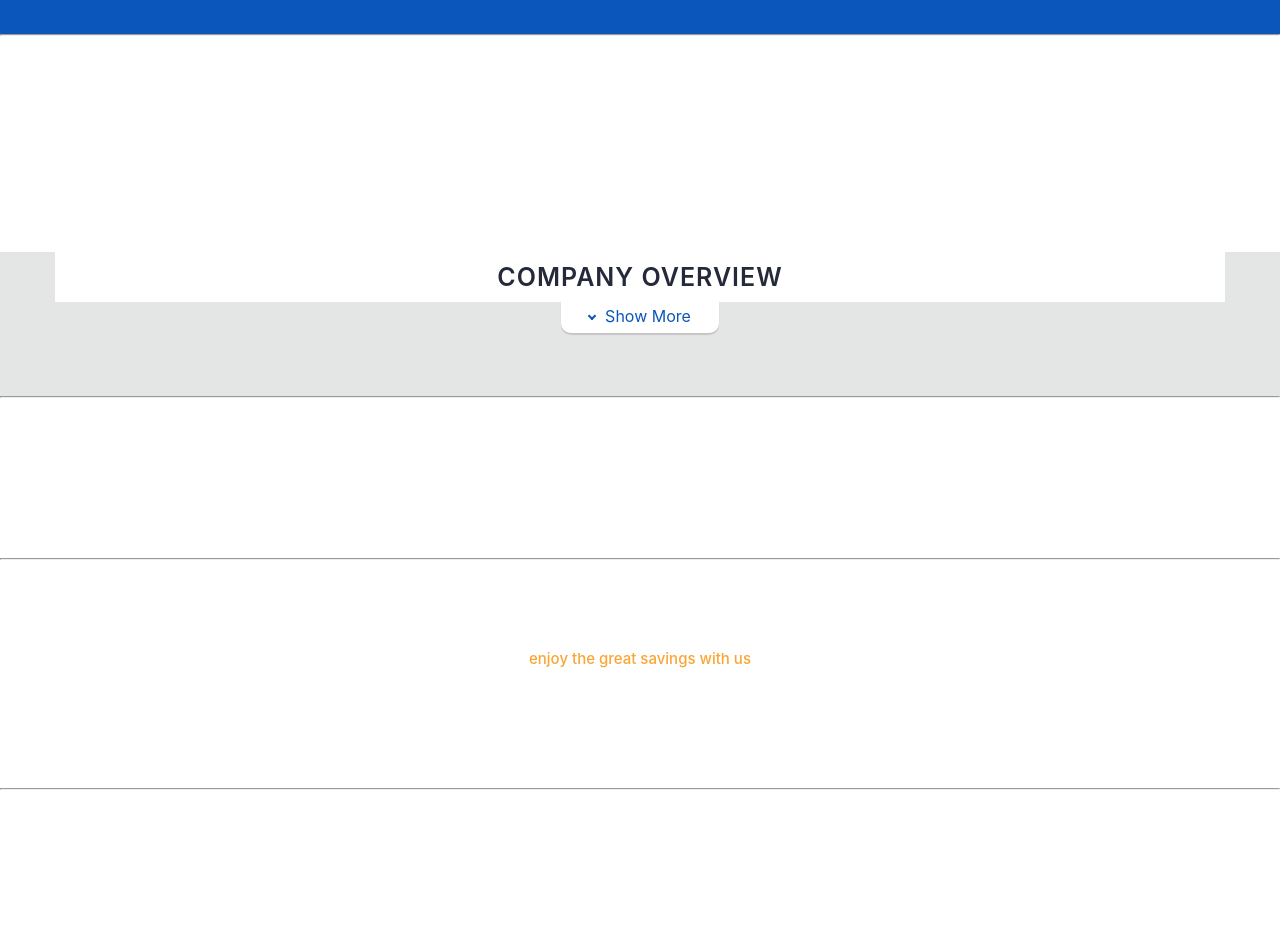
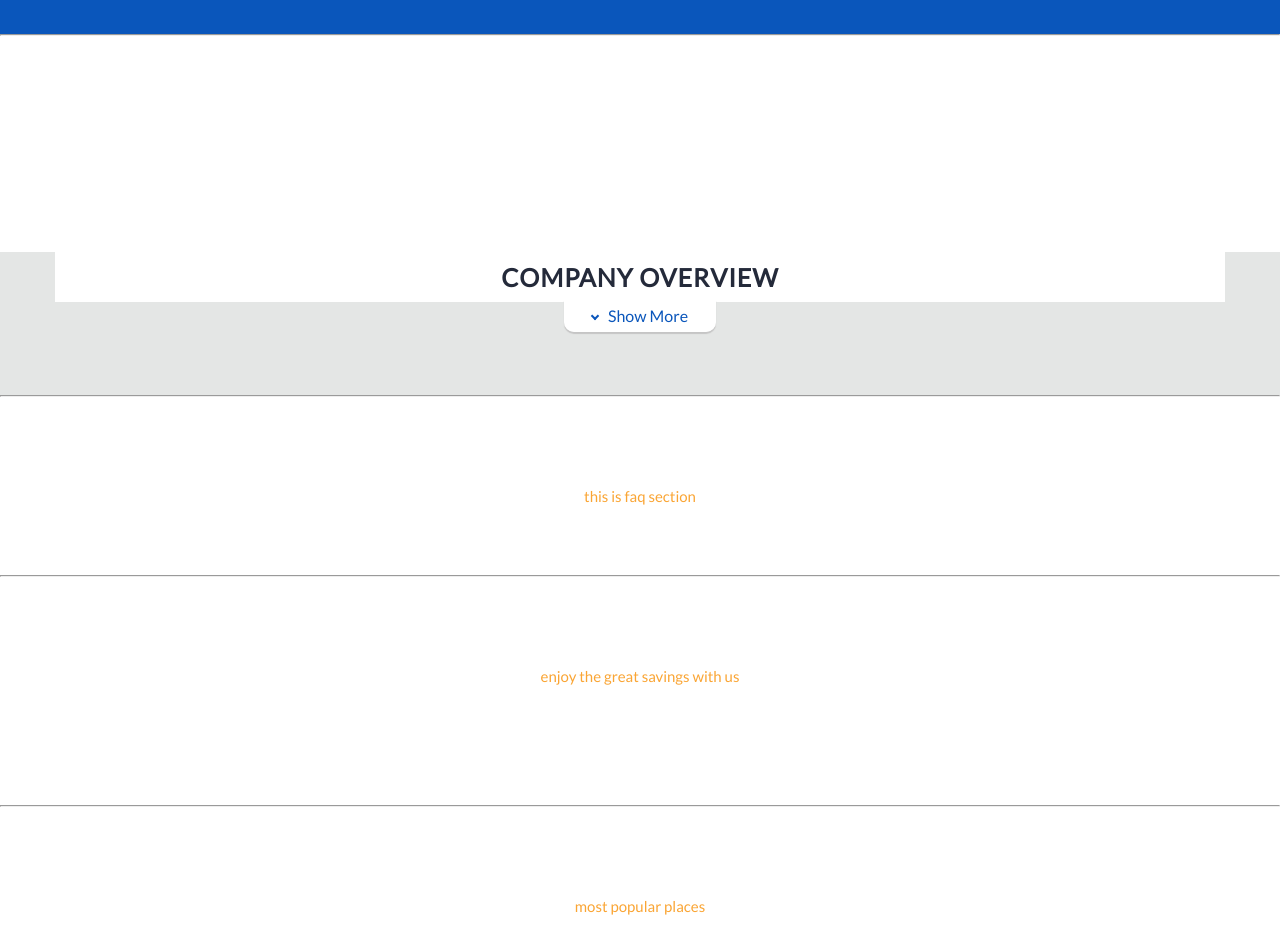
Before and after one commit to naingyeoo2/oway-airline-partner-page, a React app: page /partner/1 in a window 1280 px wide. Shown: the top 952 px of the page. Built offline with nearby package versions, Linux system fonts and the light colour scheme.

Commit message:
popular cities design

```diff
--- a/public/index.html
+++ b/public/index.html
@@ -15,6 +15,7 @@
       user's mobile device or desktop. See https://developers.google.com/web/fundamentals/web-app-manifest/
     -->
     <link rel="manifest" href="%PUBLIC_URL%/manifest.json" />
+    <link href="https://fonts.googleapis.com/css2?family=Lato&display=swap" rel="stylesheet">
     <!--
       Notice the use of %PUBLIC_URL% in the tags above.
       It will be replaced with the URL of the `public` folder during the build.
@@ -24,7 +25,7 @@
       work correctly both with client-side routing and a non-root public URL.
       Learn how to configure a non-root public URL by running `npm run build`.
     -->
-    <title>React App</title>
+    <title>Oway Airline Partner </title>
   </head>
   <body>
     <noscript>You need to enable JavaScript to run this app.</noscript>
--- a/src/components/FAQ.js
+++ b/src/components/FAQ.js
@@ -11,6 +11,11 @@ class FAQ extends Component {
           <div className="faq">
             <center>
               <h2>{this.props.faq && this.props.faq.title}</h2>
+              <div className="header-title">
+                <small>
+                  <span className="faq-quote">this is faq section</span>
+                </small>
+              </div>
             </center>
             <div>
               <ul>
--- a/src/components/Flights.js
+++ b/src/components/Flights.js
@@ -8,7 +8,6 @@ class Flights extends Component {
   }
   render() {
     return (
-      // <div style={this.props.path == this.props.item.link ? { 'display': 'none'} : {}}>
         <Link to={`partner/${this.props.item.link}`} className="airline-card" style={this.props.path == this.props.item.link ? { 'display': 'none'} : {}}>
             <div className="airline-image">
               <img
--- a/src/components/PopularCities.js
+++ b/src/components/PopularCities.js
@@ -35,7 +35,11 @@ class PopularCities extends Component {
             <h2>
               {this.props.popularCities && this.props.popularCities.title}
             </h2>
-
+            <div className="header-title">
+              <small>
+                <span className="faq-quote">most popular places</span>
+              </small>
+            </div>
             <div className="city-toggle">
               {this.props.popularCities && (
                 <span
@@ -68,9 +72,11 @@ class PopularCities extends Component {
               buttonsDisabled={false}
               dotsDisabled={true}
               responsive={{
-                0: { items: 2 },
-                1024: { items: 4 },
+                0: { items: 3 },
+                1024: { items: 6 },
               }}
+              autoPlay={true}
+              autoPlayInterval={3000}
             >
               {this.props.popularCities &&
                 this.props.popularCities.international.cities.map(
@@ -85,9 +91,11 @@ class PopularCities extends Component {
               buttonsDisabled={false}
               dotsDisabled={true}
               responsive={{
-                0: { items: 2 },
-                1024: { items: 4 },
+                0: { items: 3 },
+                1024: { items: 6 },
               }}
+              autoPlay={true}
+              autoPlayInterval={3000}
             >
               {this.props.popularCities &&
                 this.props.popularCities.domestic.cities.map((city, index) => (
--- a/src/components/app.scss
+++ b/src/components/app.scss
@@ -4,7 +4,8 @@
 }
 body{
     //  background-color: #999999;
-    font-family: -apple-system,BlinkMacSystemFont,'Segoe UI','PingFang SC','Hiragino Sans GB','Microsoft YaHei','Helvetica Neue',Helvetica,Arial,sans-serif,'Apple Color Emoji','Segoe UI Emoji','Segoe UI Symbol';
+    font-family: 'Lato', sans-serif;
+    // font-family: -apple-system,BlinkMacSystemFont,'Segoe UI','PingFang SC','Hiragino Sans GB','Microsoft YaHei','Helvetica Neue',Helvetica,Arial,sans-serif,'Apple Color Emoji','Segoe UI Emoji','Segoe UI Symbol';
 }
 .app-container {
     // padding-right: 15px;
--- a/src/components/faq.scss
+++ b/src/components/faq.scss
@@ -4,3 +4,23 @@
 .faq ul{
     list-style: none;
 }
+.faq .header-title{
+    text-transform: uppercase;
+    font-size: 25px;
+    color: #242A3A;
+    font-weight: 600;
+    letter-spacing: 1px;
+    margin-bottom: 30px;
+}
+.faq .header-title small {
+    color: #FAA534;
+    display: block;
+    font-size: 15px;
+    font-weight: 500;
+    text-transform: none;
+    line-height: 18px;
+    letter-spacing: 0;
+}
+.faq .header-title span .faq-quote{
+    color: #faa534;
+}
--- a/src/components/popular-cities.scss
+++ b/src/components/popular-cities.scss
@@ -2,6 +2,26 @@
 *{
     margin: 0;
     padding: 0;
+}
+.popular-cities .header-title{
+    text-transform: uppercase;
+    font-size: 25px;
+    color: #242A3A;
+    font-weight: 600;
+    letter-spacing: 1px;
+    margin-bottom: 30px;
+}
+.popular-cities .header-title small {
+    color: #FAA534;
+    display: block;
+    font-size: 15px;
+    font-weight: 500;
+    text-transform: none;
+    line-height: 18px;
+    letter-spacing: 0;
+}
+.popular-cities .header-title span .faq-quote{
+    color: #faa534;
 }
 .for-city-card{
     display: flex;
@@ -11,16 +31,18 @@
 }
 .city-toggle{
     margin-top: 10px;
-    margin-bottom: 10px;
+    margin-bottom: 20px;
 }
 .city-toggle span{
     cursor: pointer;
+    // width: 100px;
     // border: none;
     background: none;
     font-size: 18px;
     // height: 37px;
     margin-right: 20px;
     height: 40px;
+    border-bottom: 1px solid #fff;
 }
 .city-toggle span.active{
     color: #404040;
@@ -62,7 +84,7 @@
 // }
 .alice-carousel__next-btn {
     text-align: right;
-    right: -10px;
+    right: -15px;
 }
 // .alice-carousel__next-btn::after {
 //     // text-align: right;
--- a/src/constants/constants.js
+++ b/src/constants/constants.js
@@ -208,19 +208,27 @@ export const partners = [
         title: "International",
         cities: [
           {
-            img_url: "bangkok.jpg",
+            img_url: "int-bangkok.jpg",
             name: "Bangkok",
           },
           {
-            img_url: "singapore.jpg",
-            name: "Singapore",
-          },
-          {
-            img_url: "bangkok.jpg",
-            name: "Bangkok",
-          },
-          {
-            img_url: "singapore.jpg",
+            img_url: "int-cambodia.jpg",
+            name: "Cambodia",
+          },
+          {
+            img_url: "int-hochiminh.jpg",
+            name: "Hochiminh",
+          },
+          {
+            img_url: "int-indonesia.jpg",
+            name: "Indonesia",
+          },
+          {
+            img_url: "int-malaysia.jpg",
+            name: "Malaysia",
+          },
+          {
+            img_url: "int-singapore.jpg",
             name: "Singapore",
           },
         ],
@@ -229,20 +237,28 @@ export const partners = [
         title: "Domestic",
         cities: [
           {
-            img_url: "yangon.jpg",
-            name: "Yangon",
-          },
-          {
-            img_url: "mandalay.jpg",
-            name: "Mandalay",
-          },
-          {
-            img_url: "yangon.jpg",
-            name: "Yangon",
-          },
-          {
-            img_url: "mandalay.jpg",
-            name: "Mandalay",
+            img_url: "des-bagan.jpg",
+            name: "Bagan",
+          },
+          {
+            img_url: "des-heho.jpg",
+            name: "Heho",
+          },
+          {
+            img_url: "des-kawthaung.jpg",
+            name: "Kawthaung",
+          },
+          {
+            img_url: "des-mandalay.jpg",
+            name: "Manadalay",
+          },
+          {
+            img_url: "des-naypyitaw.jpg",
+            name: "Nay Pyi Taw",
+          },
+          {
+            img_url: "des-ngapali.jpg",
+            name: "Ngapali",
           },
         ],
       },
@@ -454,19 +470,27 @@ export const partners = [
         title: "International",
         cities: [
           {
-            img_url: "bangkok.jpg",
+            img_url: "int-bangkok.jpg",
             name: "Bangkok",
           },
           {
-            img_url: "singapore.jpg",
-            name: "Singapore",
-          },
-          {
-            img_url: "bangkok.jpg",
-            name: "Bangkok",
-          },
-          {
-            img_url: "singapore.jpg",
+            img_url: "int-cambodia.jpg",
+            name: "Cambodia",
+          },
+          {
+            img_url: "int-hochiminh.jpg",
+            name: "Hochiminh",
+          },
+          {
+            img_url: "int-indonesia.jpg",
+            name: "Indonesia",
+          },
+          {
+            img_url: "int-malaysia.jpg",
+            name: "Malaysia",
+          },
+          {
+            img_url: "int-singapore.jpg",
             name: "Singapore",
           },
         ],
@@ -475,20 +499,28 @@ export const partners = [
         title: "Domestic",
         cities: [
           {
-            img_url: "yangon.jpg",
-            name: "Yangon",
-          },
-          {
-            img_url: "mandalay.jpg",
-            name: "Mandalay",
-          },
-          {
-            img_url: "yangon.jpg",
-            name: "Yangon",
-          },
-          {
-            img_url: "mandalay.jpg",
-            name: "Mandalay",
+            img_url: "des-bagan.jpg",
+            name: "Bagan",
+          },
+          {
+            img_url: "des-heho.jpg",
+            name: "Heho",
+          },
+          {
+            img_url: "des-kawthaung.jpg",
+            name: "Kawthaung",
+          },
+          {
+            img_url: "des-mandalay.jpg",
+            name: "Manadalay",
+          },
+          {
+            img_url: "des-naypyitaw.jpg",
+            name: "Nay Pyi Taw",
+          },
+          {
+            img_url: "des-ngapali.jpg",
+            name: "Ngapali",
           },
         ],
       },
@@ -700,19 +732,27 @@ export const partners = [
         title: "International",
         cities: [
           {
-            img_url: "bangkok.jpg",
+            img_url: "int-bangkok.jpg",
             name: "Bangkok",
           },
           {
-            img_url: "singapore.jpg",
-            name: "Singapore",
-          },
-          {
-            img_url: "bangkok.jpg",
-            name: "Bangkok",
-          },
-          {
-            img_url: "singapore.jpg",
+            img_url: "int-cambodia.jpg",
+            name: "Cambodia",
+          },
+          {
+            img_url: "int-hochiminh.jpg",
+            name: "Hochiminh",
+          },
+          {
+            img_url: "int-indonesia.jpg",
+            name: "Indonesia",
+          },
+          {
+            img_url: "int-malaysia.jpg",
+            name: "Malaysia",
+          },
+          {
+            img_url: "int-singapore.jpg",
             name: "Singapore",
           },
         ],
@@ -721,20 +761,28 @@ export const partners = [
         title: "Domestic",
         cities: [
           {
-            img_url: "yangon.jpg",
-            name: "Yangon",
-          },
-          {
-            img_url: "mandalay.jpg",
-            name: "Mandalay",
-          },
-          {
-            img_url: "yangon.jpg",
-            name: "Yangon",
-          },
-          {
-            img_url: "mandalay.jpg",
-            name: "Mandalay",
+            img_url: "des-bagan.jpg",
+            name: "Bagan",
+          },
+          {
+            img_url: "des-heho.jpg",
+            name: "Heho",
+          },
+          {
+            img_url: "des-kawthaung.jpg",
+            name: "Kawthaung",
+          },
+          {
+            img_url: "des-mandalay.jpg",
+            name: "Manadalay",
+          },
+          {
+            img_url: "des-naypyitaw.jpg",
+            name: "Nay Pyi Taw",
+          },
+          {
+            img_url: "des-ngapali.jpg",
+            name: "Ngapali",
           },
         ],
       },
@@ -946,19 +994,27 @@ export const partners = [
         title: "International",
         cities: [
           {
-            img_url: "bangkok.jpg",
+            img_url: "int-bangkok.jpg",
             name: "Bangkok",
           },
           {
-            img_url: "singapore.jpg",
-            name: "Singapore",
-          },
-          {
-            img_url: "bangkok.jpg",
-            name: "Bangkok",
-          },
-          {
-            img_url: "singapore.jpg",
+            img_url: "int-cambodia.jpg",
+            name: "Cambodia",
+          },
+          {
+            img_url: "int-hochiminh.jpg",
+            name: "Hochiminh",
+          },
+          {
+            img_url: "int-indonesia.jpg",
+            name: "Indonesia",
+          },
+          {
+            img_url: "int-malaysia.jpg",
+            name: "Malaysia",
+          },
+          {
+            img_url: "int-singapore.jpg",
             name: "Singapore",
           },
         ],
@@ -967,20 +1023,28 @@ export const partners = [
         title: "Domestic",
         cities: [
           {
-            img_url: "yangon.jpg",
-            name: "Yangon",
-          },
-          {
-            img_url: "mandalay.jpg",
-            name: "Mandalay",
-          },
-          {
-            img_url: "yangon.jpg",
-            name: "Yangon",
-          },
-          {
-            img_url: "mandalay.jpg",
-            name: "Mandalay",
+            img_url: "des-bagan.jpg",
+            name: "Bagan",
+          },
+          {
+            img_url: "des-heho.jpg",
+            name: "Heho",
+          },
+          {
+            img_url: "des-kawthaung.jpg",
+            name: "Kawthaung",
+          },
+          {
+            img_url: "des-mandalay.jpg",
+            name: "Manadalay",
+          },
+          {
+            img_url: "des-naypyitaw.jpg",
+            name: "Nay Pyi Taw",
+          },
+          {
+            img_url: "des-ngapali.jpg",
+            name: "Ngapali",
           },
         ],
       },
@@ -1192,19 +1256,27 @@ export const partners = [
         title: "International",
         cities: [
           {
-            img_url: "bangkok.jpg",
+            img_url: "int-bangkok.jpg",
             name: "Bangkok",
           },
           {
-            img_url: "singapore.jpg",
-            name: "Singapore",
-          },
-          {
-            img_url: "bangkok.jpg",
-            name: "Bangkok",
-          },
-          {
-            img_url: "singapore.jpg",
+            img_url: "int-cambodia.jpg",
+            name: "Cambodia",
+          },
+          {
+            img_url: "int-hochiminh.jpg",
+            name: "Hochiminh",
+          },
+          {
+            img_url: "int-indonesia.jpg",
+            name: "Indonesia",
+          },
+          {
+            img_url: "int-malaysia.jpg",
+            name: "Malaysia",
+          },
+          {
+            img_url: "int-singapore.jpg",
             name: "Singapore",
           },
         ],
@@ -1213,20 +1285,28 @@ export const partners = [
         title: "Domestic",
         cities: [
           {
-            img_url: "yangon.jpg",
-            name: "Yangon",
-          },
-          {
-            img_url: "mandalay.jpg",
-            name: "Mandalay",
-          },
-          {
-            img_url: "yangon.jpg",
-            name: "Yangon",
-          },
-          {
-            img_url: "mandalay.jpg",
-            name: "Mandalay",
+            img_url: "des-bagan.jpg",
+            name: "Bagan",
+          },
+          {
+            img_url: "des-heho.jpg",
+            name: "Heho",
+          },
+          {
+            img_url: "des-kawthaung.jpg",
+            name: "Kawthaung",
+          },
+          {
+            img_url: "des-mandalay.jpg",
+            name: "Manadalay",
+          },
+          {
+            img_url: "des-naypyitaw.jpg",
+            name: "Nay Pyi Taw",
+          },
+          {
+            img_url: "des-ngapali.jpg",
+            name: "Ngapali",
           },
         ],
       },
@@ -1438,19 +1518,27 @@ export const partners = [
         title: "International",
         cities: [
           {
-            img_url: "bangkok.jpg",
+            img_url: "int-bangkok.jpg",
             name: "Bangkok",
           },
           {
-            img_url: "singapore.jpg",
-            name: "Singapore",
-          },
-          {
-            img_url: "bangkok.jpg",
-            name: "Bangkok",
-          },
-          {
-            img_url: "singapore.jpg",
+            img_url: "int-cambodia.jpg",
+            name: "Cambodia",
+          },
+          {
+            img_url: "int-hochiminh.jpg",
+            name: "Hochiminh",
+          },
+          {
+            img_url: "int-indonesia.jpg",
+            name: "Indonesia",
+          },
+          {
+            img_url: "int-malaysia.jpg",
+            name: "Malaysia",
+          },
+          {
+            img_url: "int-singapore.jpg",
             name: "Singapore",
           },
         ],
@@ -1459,20 +1547,28 @@ export const partners = [
         title: "Domestic",
         cities: [
           {
-            img_url: "yangon.jpg",
-            name: "Yangon",
-          },
-          {
-            img_url: "mandalay.jpg",
-            name: "Mandalay",
-          },
-          {
-            img_url: "yangon.jpg",
-            name: "Yangon",
-          },
-          {
-            img_url: "mandalay.jpg",
-            name: "Mandalay",
+            img_url: "des-bagan.jpg",
+            name: "Bagan",
+          },
+          {
+            img_url: "des-heho.jpg",
+            name: "Heho",
+          },
+          {
+            img_url: "des-kawthaung.jpg",
+            name: "Kawthaung",
+          },
+          {
+            img_url: "des-mandalay.jpg",
+            name: "Manadalay",
+          },
+          {
+            img_url: "des-naypyitaw.jpg",
+            name: "Nay Pyi Taw",
+          },
+          {
+            img_url: "des-ngapali.jpg",
+            name: "Ngapali",
           },
         ],
       },
```
Also changed, not shown: src/components/popular-cities-card.scss (+4 -4 lines), src/assets/images/jpg/des-bagan.jpg (added), src/assets/images/jpg/des-heho.jpg (added), src/assets/images/jpg/des-kawthaung.jpg (added), src/assets/images/jpg/des-mandalay.jpg (added), src/assets/images/jpg/des-naypyitaw.jpg (added), src/assets/images/jpg/des-ngapali.jpg (added).
